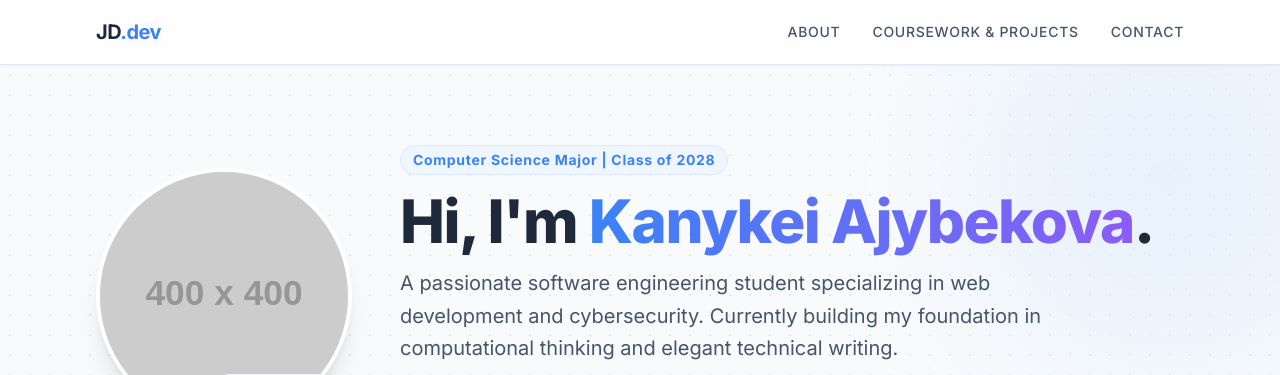
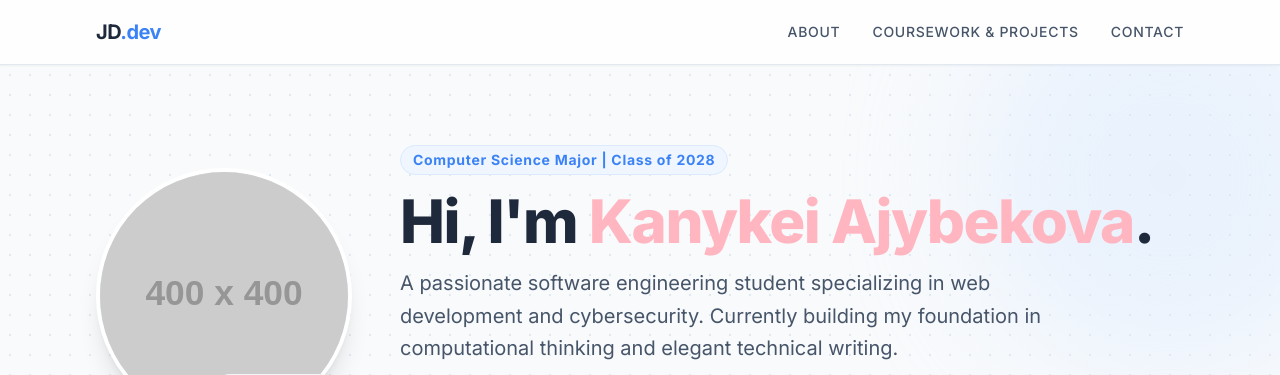
Before and after one commit to Kanykei1716/kanykei.github.io, a plain HTML site: page index.html in a window 1280 px wide. Shown: the top 375 px of the page. Drawn offline with nearby package versions, Linux system fonts and the light colour scheme; placeholder pictures from the web are drawn by us.

Commit message:
Full name color change

```diff
--- a/index.html
+++ b/index.html
@@ -33,9 +33,7 @@
     <style>
         html { scroll-behavior: smooth; }
         .gradient-text {
-            background: linear-gradient(to right, #3b82f6, #8b5cf6);
-            -webkit-background-clip: text;
-            -webkit-text-fill-color: transparent;
+            color: #FFB6C1;
         }
         .bg-grid-pattern {
             background-image: radial-gradient(#e2e8f0 1px, transparent 1px);
```
